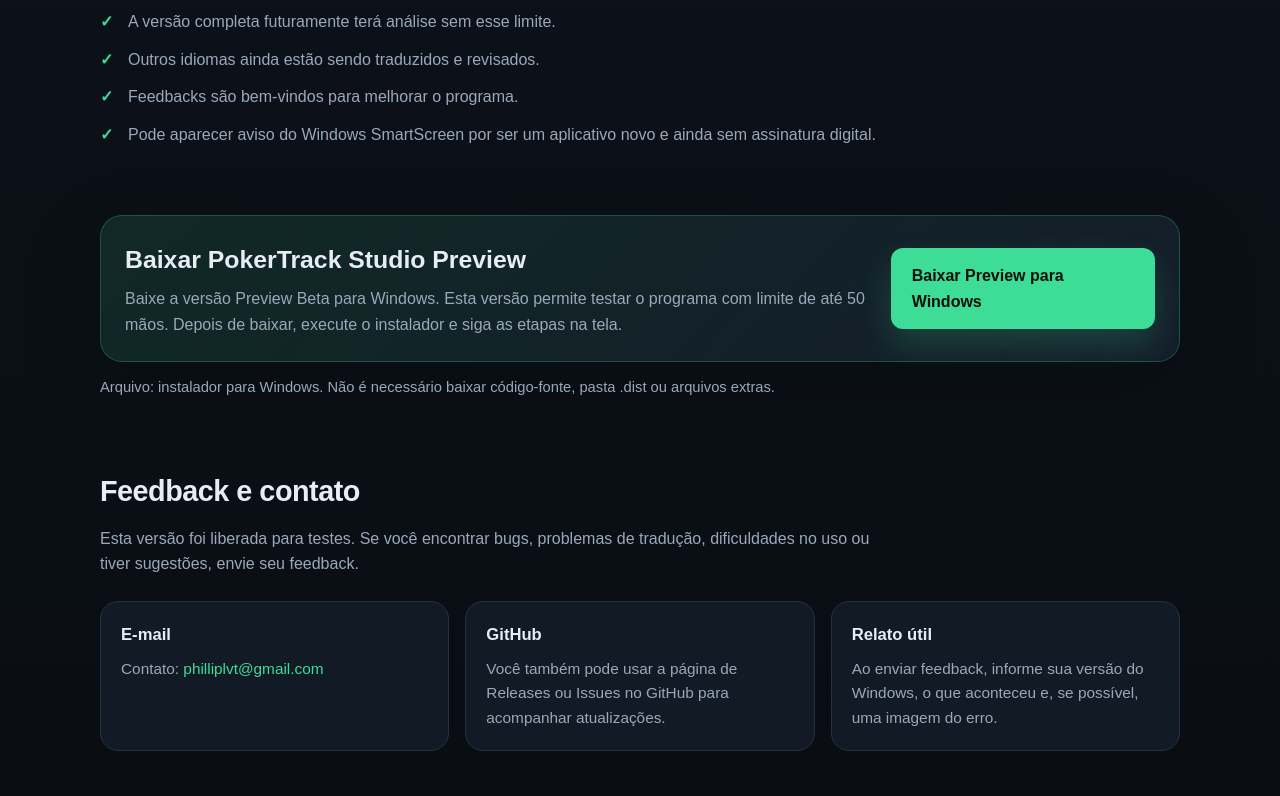
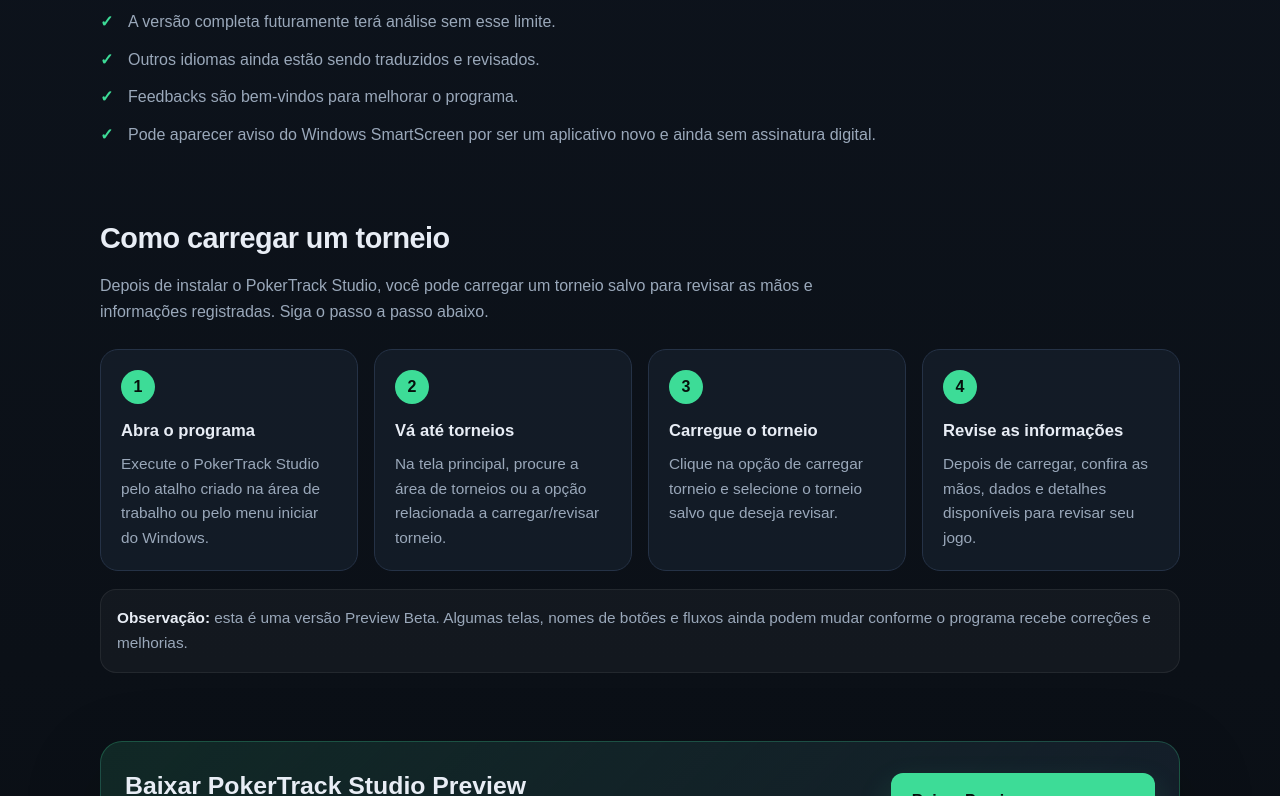
Before and after one commit to PhillipRHR/pokertrack-studio-site, a plain HTML site: page index.html in a window 1280 px wide. Shown: the part 2004-2800 px from the top of the page. Drawn offline with Linux system fonts and the light colour scheme.

Commit message:
Update index.html

```diff
--- a/index.html
+++ b/index.html
@@ -3,8 +3,13 @@
 <head>
   <meta charset="UTF-8" />
   <meta name="viewport" content="width=device-width, initial-scale=1.0" />
+
   <title>PokerTrack Studio - Preview Beta</title>
-  <meta name="description" content="PokerTrack Studio é um app desktop para Windows focado em organização e revisão de mãos e torneios de poker. Versão Preview Beta com limite de 50 mãos." />
+
+  <meta
+    name="description"
+    content="PokerTrack Studio é um app desktop para Windows focado em organização e revisão de mãos e torneios de poker. Versão Preview Beta com limite de 50 mãos."
+  />
 
   <style>
     :root {
@@ -206,9 +211,17 @@
       margin-bottom: 10px;
     }
 
-    .mock-line.short { width: 72%; }
-    .mock-line.mid { width: 86%; }
-    .mock-line.long { width: 100%; }
+    .mock-line.short {
+      width: 72%;
+    }
+
+    .mock-line.mid {
+      width: 86%;
+    }
+
+    .mock-line.long {
+      width: 100%;
+    }
 
     .mock-stats {
       display: grid;
@@ -316,6 +329,56 @@
       font-weight: 800;
     }
 
+    .tutorial-steps {
+      display: grid;
+      grid-template-columns: repeat(4, 1fr);
+      gap: 16px;
+      margin-top: 22px;
+    }
+
+    .tutorial-step {
+      background: rgba(21, 30, 43, 0.78);
+      border: 1px solid var(--card-border);
+      border-radius: 18px;
+      padding: 20px;
+    }
+
+    .step-number {
+      width: 34px;
+      height: 34px;
+      border-radius: 999px;
+      background: var(--accent);
+      color: #06100c;
+      display: grid;
+      place-items: center;
+      font-weight: 800;
+      margin-bottom: 14px;
+    }
+
+    .tutorial-step h3 {
+      font-size: 1.04rem;
+      margin-bottom: 8px;
+    }
+
+    .tutorial-step p {
+      color: var(--muted);
+      font-size: 0.96rem;
+    }
+
+    .tutorial-note {
+      margin-top: 18px;
+      background: rgba(255, 255, 255, 0.035);
+      border: 1px solid rgba(255, 255, 255, 0.07);
+      border-radius: 16px;
+      padding: 16px;
+      color: var(--muted);
+      font-size: 0.96rem;
+    }
+
+    .tutorial-note strong {
+      color: var(--text);
+    }
+
     .download-box {
       display: flex;
       align-items: center;
@@ -355,7 +418,8 @@
 
     @media (max-width: 860px) {
       .hero-grid,
-      .grid {
+      .grid,
+      .tutorial-steps {
         grid-template-columns: 1fr;
       }
 
@@ -398,6 +462,7 @@
         <span class="brand-icon">PT</span>
         <span>PokerTrack Studio</span>
       </a>
+
       <p class="nav-note">Preview Beta para Windows</p>
     </div>
   </header>
@@ -421,6 +486,10 @@
               Baixar Preview para Windows
             </a>
 
+            <a class="button button-secondary" href="#tutorial">
+              Ver tutorial
+            </a>
+
             <a class="button button-secondary" href="#feedback">
               Enviar feedback
             </a>
@@ -439,6 +508,7 @@
           </div>
 
           <div class="mock-title">PokerTrack Studio</div>
+
           <div class="mock-line long"></div>
           <div class="mock-line mid"></div>
           <div class="mock-line short"></div>
@@ -544,6 +614,57 @@
       </div>
     </section>
 
+    <section id="tutorial">
+      <div class="container">
+        <h2 class="section-title">Como carregar um torneio</h2>
+
+        <p class="section-text">
+          Depois de instalar o PokerTrack Studio, você pode carregar um torneio salvo para revisar
+          as mãos e informações registradas. Siga o passo a passo abaixo.
+        </p>
+
+        <div class="tutorial-steps">
+          <article class="tutorial-step">
+            <div class="step-number">1</div>
+            <h3>Abra o programa</h3>
+            <p>
+              Execute o PokerTrack Studio pelo atalho criado na área de trabalho ou pelo menu iniciar do Windows.
+            </p>
+          </article>
+
+          <article class="tutorial-step">
+            <div class="step-number">2</div>
+            <h3>Vá até torneios</h3>
+            <p>
+              Na tela principal, procure a área de torneios ou a opção relacionada a carregar/revisar torneio.
+            </p>
+          </article>
+
+          <article class="tutorial-step">
+            <div class="step-number">3</div>
+            <h3>Carregue o torneio</h3>
+            <p>
+              Clique na opção de carregar torneio e selecione o torneio salvo que deseja revisar.
+            </p>
+          </article>
+
+          <article class="tutorial-step">
+            <div class="step-number">4</div>
+            <h3>Revise as informações</h3>
+            <p>
+              Depois de carregar, confira as mãos, dados e detalhes disponíveis para revisar seu jogo.
+            </p>
+          </article>
+        </div>
+
+        <div class="tutorial-note">
+          <strong>Observação:</strong>
+          esta é uma versão Preview Beta. Algumas telas, nomes de botões e fluxos ainda podem mudar
+          conforme o programa recebe correções e melhorias.
+        </div>
+      </div>
+    </section>
+
     <section id="download">
       <div class="container">
         <div class="download-box">
@@ -556,7 +677,12 @@
             </p>
           </div>
 
-          <a class="button button-primary" href="https://github.com/PhillipRHR/pokertrack-studio-site/releases/download/v0.1.0-preview/PokerTrackStudio_Preview_Setup_v0.1.0_Beta.exe" target="_blank" rel="noopener">
+          <a
+            class="button button-primary"
+            href="https://github.com/PhillipRHR/pokertrack-studio-site/releases/download/v0.1.0-preview/PokerTrackStudio_Preview_Setup_v0.1.0_Beta.exe"
+            target="_blank"
+            rel="noopener"
+          >
             Baixar Preview para Windows
           </a>
         </div>
@@ -579,17 +705,24 @@
         <div class="grid">
           <article class="card">
             <h3>E-mail</h3>
-            <p>Contato: <a href="mailto:philliplvt@gmail.com">philliplvt@gmail.com</a></p>
+            <p>
+              Contato:
+              <a href="mailto:philliplvt@gmail.com">philliplvt@gmail.com</a>
+            </p>
           </article>
 
           <article class="card">
             <h3>GitHub</h3>
-            <p>Você também pode usar a página de Releases ou Issues no GitHub para acompanhar atualizações.</p>
+            <p>
+              Você também pode usar a página de Releases ou Issues no GitHub para acompanhar atualizações.
+            </p>
           </article>
 
           <article class="card">
             <h3>Relato útil</h3>
-            <p>Ao enviar feedback, informe sua versão do Windows, o que aconteceu e, se possível, uma imagem do erro.</p>
+            <p>
+              Ao enviar feedback, informe sua versão do Windows, o que aconteceu e, se possível, uma imagem do erro.
+            </p>
           </article>
         </div>
       </div>
```
